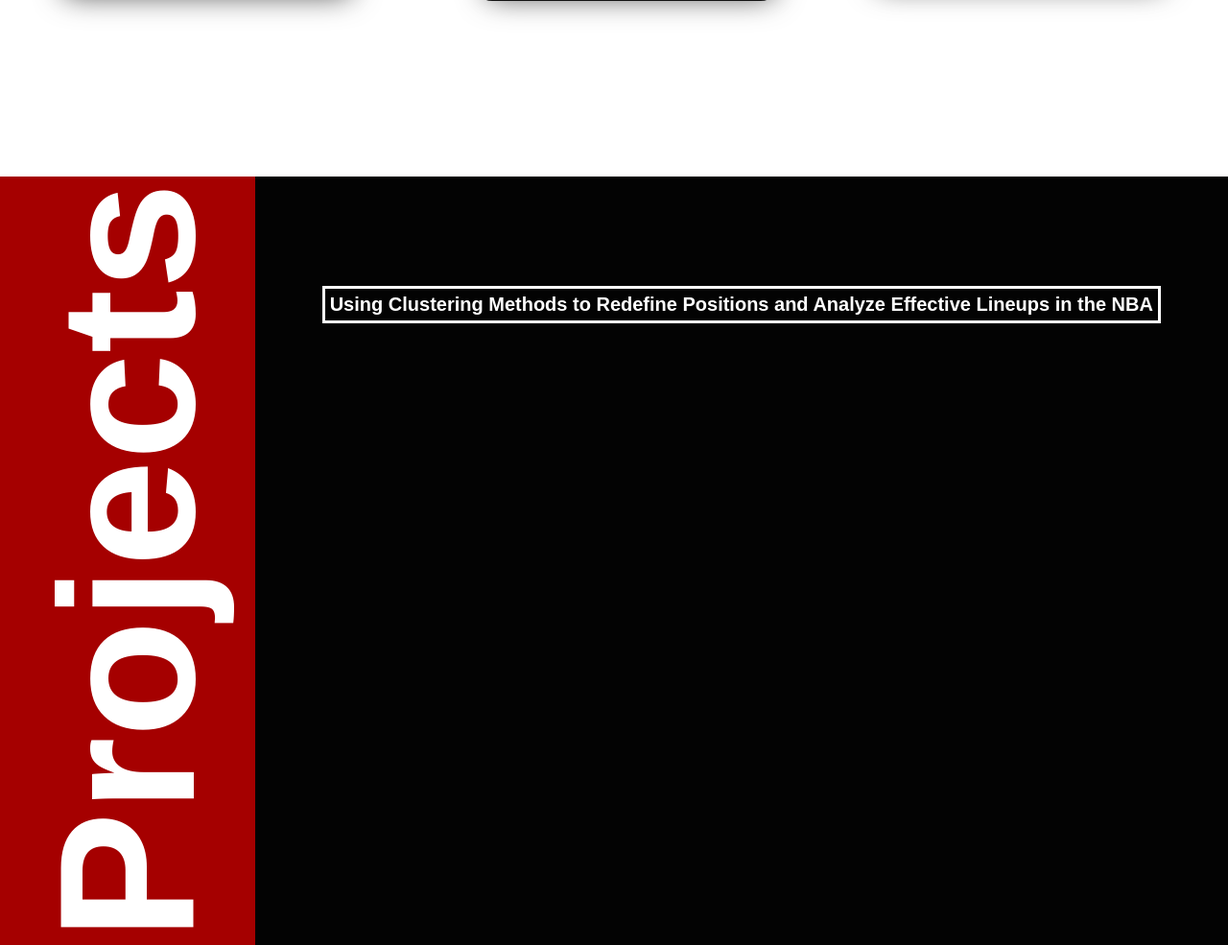
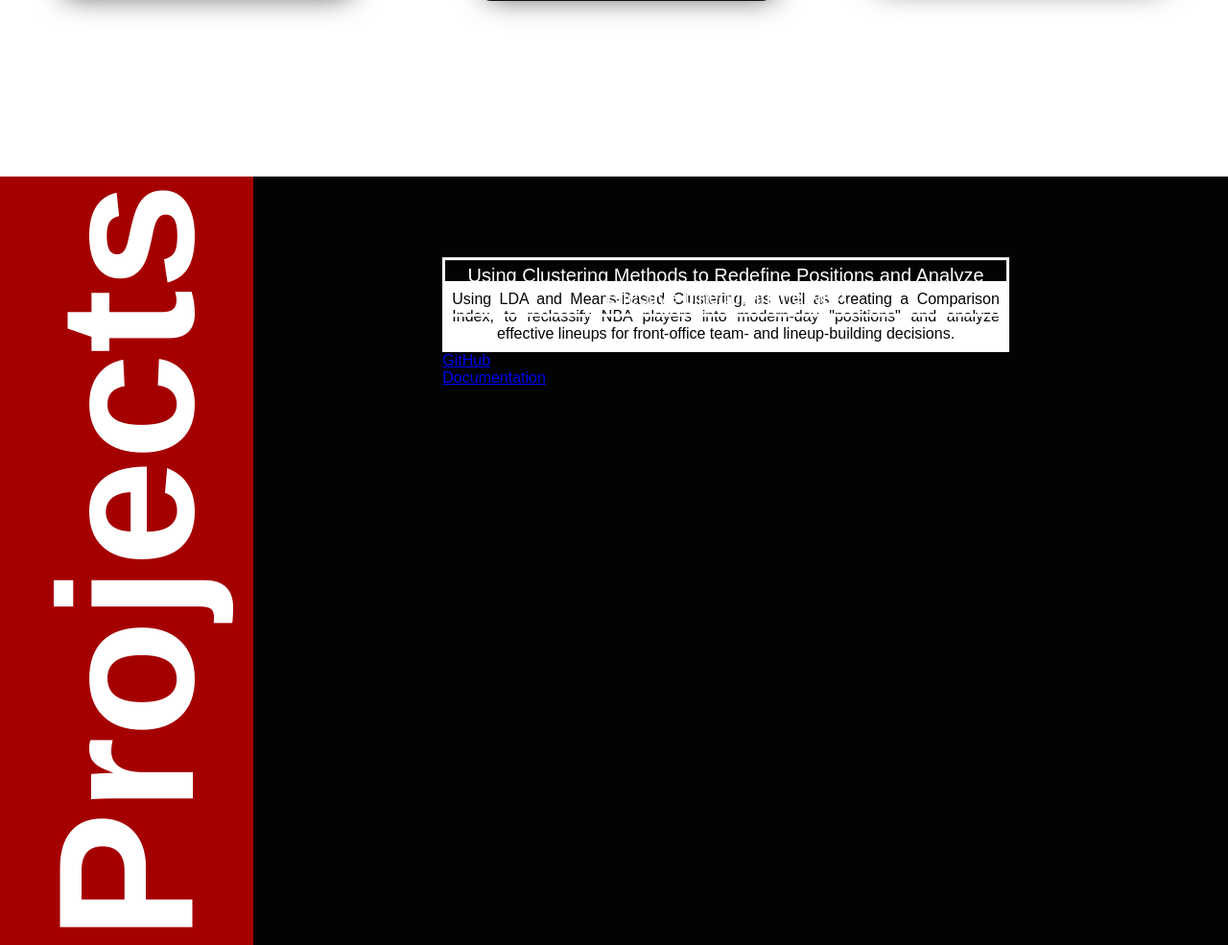
Before and after one commit to gcherreralim/portfolio, a PHP site: page /index.html in a window 1280 px wide. Shown: the part 2256-3241 px from the top of the page at 96% size. Run offline with PHP 8.4, Linux system fonts and the light colour scheme; some libraries are stand-ins or nearby versions.

Commit message:
changes to portfolio segment 1

```diff
--- a/index.html
+++ b/index.html
@@ -229,10 +229,29 @@
             <h3 id="project-head">Projects</h3>
         </div>
         <div class="project-container project-1">
-            <h3 class="project-name nba-cluster">Using Clustering Methods to Redefine Positions and Analyze Effective Lineups in the NBA</h3>
+            <div class="project-name-desc">
+                <p class="project-name nba-cluster">Using Clustering Methods to Redefine Positions and Analyze Effective Lineups in the NBA</p>
+                <div class="desc-container">
+                    <p class="project-description nba-cluster-description">Using LDA and Means-Based Clustering, as well as creating a Comparison Index, to reclassify NBA players into modern-day "positions" and analyze effective lineups for front-office team- and lineup-building decisions.</p>
+                </div>
+                <div class="project-link-wrapper link-git">
+                    <div class="project-text-wrapper">
+                        <a class="project-link project-git" href="#"> <span class="project-git-text">GitHub</span> </a>
+                    </div>
+                </div>
+                <div class="project-link-wrapper link-writeup">
+                    <div class="project-text-wrapper">
+                        <a class="project-link project-writeup" href="#"> <span class="project-writeup-text">Documentation</span> </a>
+                    </div>
+                </div>
+            </div>
+        </div>
+        <div class="project-date-container">
+            <h4 class="project-date nba-cluster-date">April 2020</h4>
         </div>
     </div>
 </section>
+
 <!-- END Portfolio Section -->
 
 <!-- START Contact Section -->
--- a/main.css
+++ b/main.css
@@ -371,7 +371,7 @@ body{
     position: relative;
     line-height: 1em;
     color: #FFF;
-    font-size: 8rem;
+    font-size: 7rem;
     font-weight: 800;
     letter-spacing: 0.00003em;
     z-index: 100000;
@@ -383,7 +383,7 @@ body{
 #landing-subtext{
     position: relative;
     top: 40%;
-    margin-left: 45%;
+    margin-left: 50%;
     text-align: right;
     line-height: 1em;
     color: #030303;
@@ -878,18 +878,117 @@ body{
     transform: translateX(-50%) translateY(-50%) rotate(-90deg);
 }
 .project-container{
-    width:80%;
+    width:78%;
     height: calc(100vh / 3);
     background: #030303;
     display:flex;
+    flex-wrap: wrap;
+    flex-direction: column;
     align-items: center;
     justify-content: center;
-    /*text-align: center;*/
+    transition: all 350ms ease-in-out;
+}
+
+.project-container:hover{
+    background: url(images/project-1-nba-cluster.jpg) no-repeat;
+}
+.project-date-container{
+    width: 2%;
+    height: calc(100vh / 3);
+    background: #030303;
+    border-left: #FFF;
+    border-style: solid;
+    visibility: hidden;
+    z-index: 2000005;
+    transform: translateX(-25%);
+    transition: all 250ms ease-in-out;
+}
+.project-date{
+    font-size: 12px;
+    color: #FFF;
+    font-weight: 400;
+    position: absolute;
+    top: 50%;
+    right: 0;
+    white-space: nowrap;
+    transform: rotate(-90deg);
+}
+.project-container:hover + .project-date-container{
+    visibility: visible;
+    transform: translateX(0);
+}
+.project-name-desc{
+    width: 60%;
+    align-items: center;
+    justify-content: center;
 }
 .project-name{
     font-size: 20px;
+    /*top: 50%;*/
     color: #FFF;
     border-style: solid;
     border-color: #FFF;
     padding: 5px 5px;
+    transform: translate(0, 60%);
+    transition: all 250ms ease-in-out;
+    text-align: center;
 }
+.project-container:hover .project-name{
+    transform: translate(0, -130%);
+}
+.desc-container{
+    background: #FFF;
+    align-items: center;
+}
+.nba-cluster-description{
+    left: 50%;
+    padding: 10px;
+    text-align: justify;
+    text-align-last: center;
+    color: #030303;
+    /*visibility: hidden;*/
+}
+
+/* git and docu buttons */
+.more-about-wrapper{
+    position: relative;
+}
+.about-link-wrapper{
+    position: relative;
+}
+#about-more{
+    display: block;
+    width: 200px;
+    height: 40px;
+    line-height: 40px;
+    font-size: 16px;
+    font-weight: 600;
+    text-decoration:none;
+    background: #030303;
+    text-align: center;
+    color: #FFF;
+    text-transform: uppercase;
+    letter-spacing: 2px;
+    border: 4px solid #FFF;
+    transition: all .35s;
+}
+#more-about-text{
+    position: relative;
+    z-index: 10;
+}
+#about-more:after{
+    position: absolute;
+    content:"";
+    top:0;
+    left: 0;
+    width: 0;
+    height: 100%;
+    background: #A50000;
+    transition: all .35s;
+}
+#about-more:hover{
+    color:#FFF;
+}
+#about-more:hover:after{
+    width:208px;
+}
```
Also changed, not shown: images/logo-white-fill.png.
